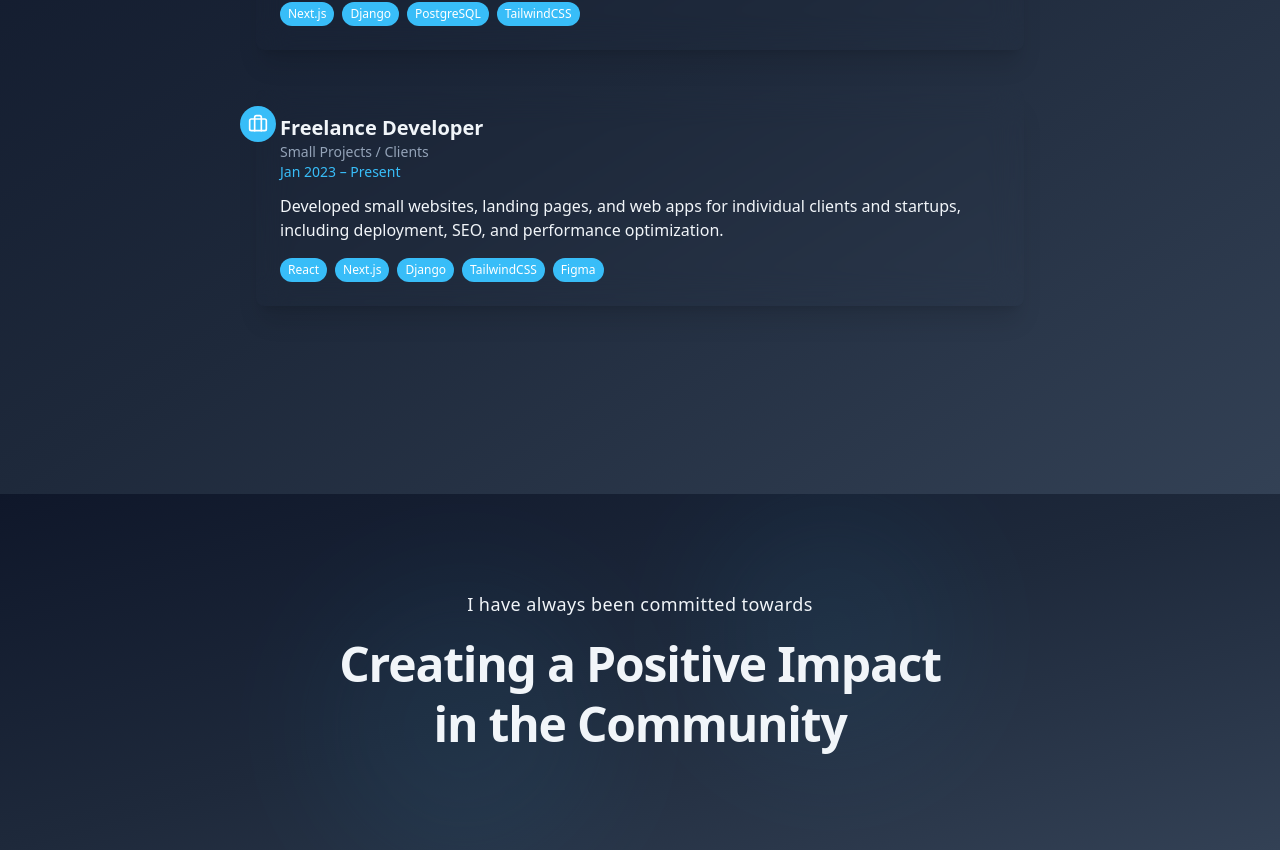
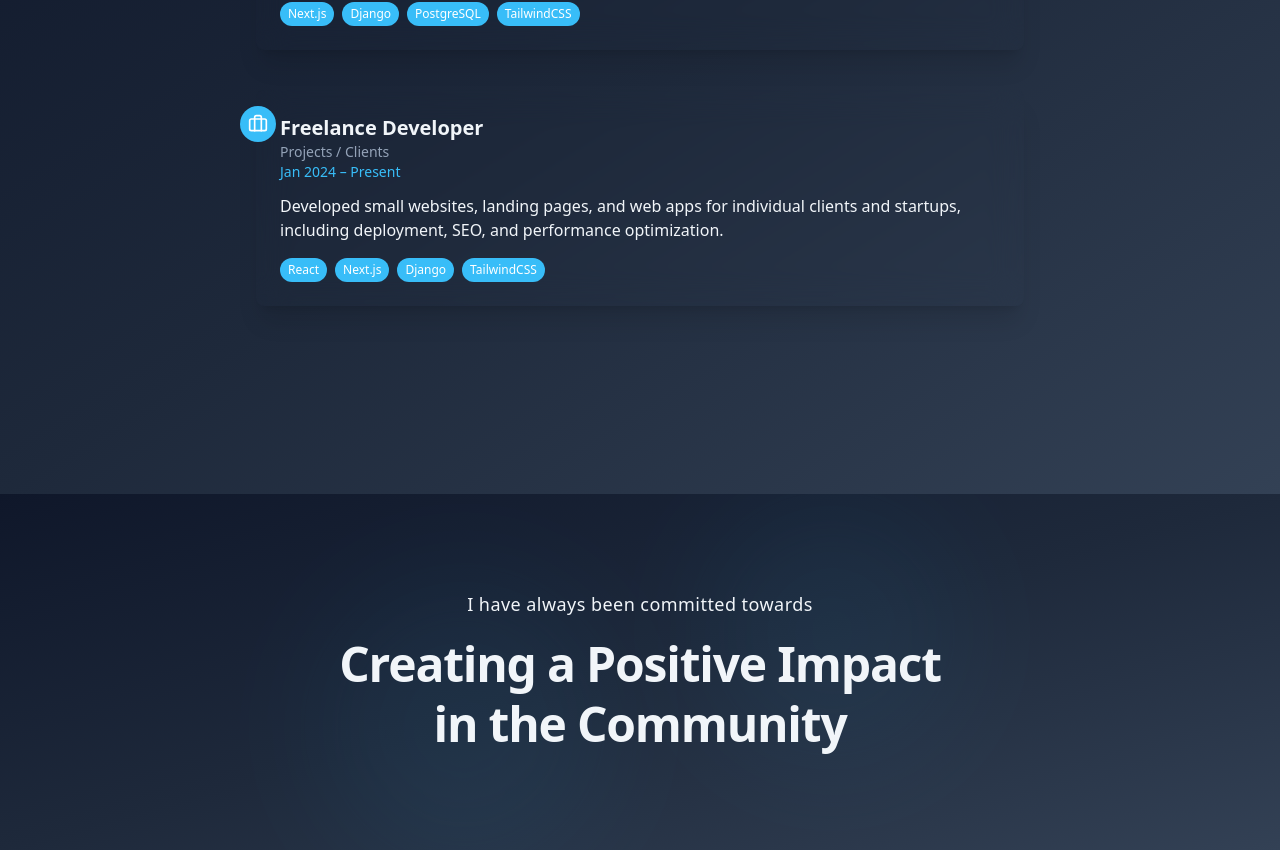
Before and after one commit to Arrjoon/portfolio, a Next.js app: page / in a window 1280 px wide. Shown: the part 3571-4421 px from the top of the page. Built offline with nearby package versions, Linux system fonts and the light colour scheme.

Commit message:
feature:fixe text

```diff
--- a/src/components/WorkExperience.tsx
+++ b/src/components/WorkExperience.tsx
@@ -16,11 +16,11 @@ const experiences = [
   {
     id: 2,
     role: "Freelance Developer",
-    company: "Small Projects / Clients",
-    duration: "Jan 2023 – Present",
+    company: "Projects / Clients",
+    duration: "Jan 2024 – Present",
     description:
       "Developed small websites, landing pages, and web apps for individual clients and startups, including deployment, SEO, and performance optimization.",
-    techStack: ["React", "Next.js", "Django", "TailwindCSS", "Figma"],
+    techStack: ["React", "Next.js", "Django", "TailwindCSS"],
   },
 ];
 
```
